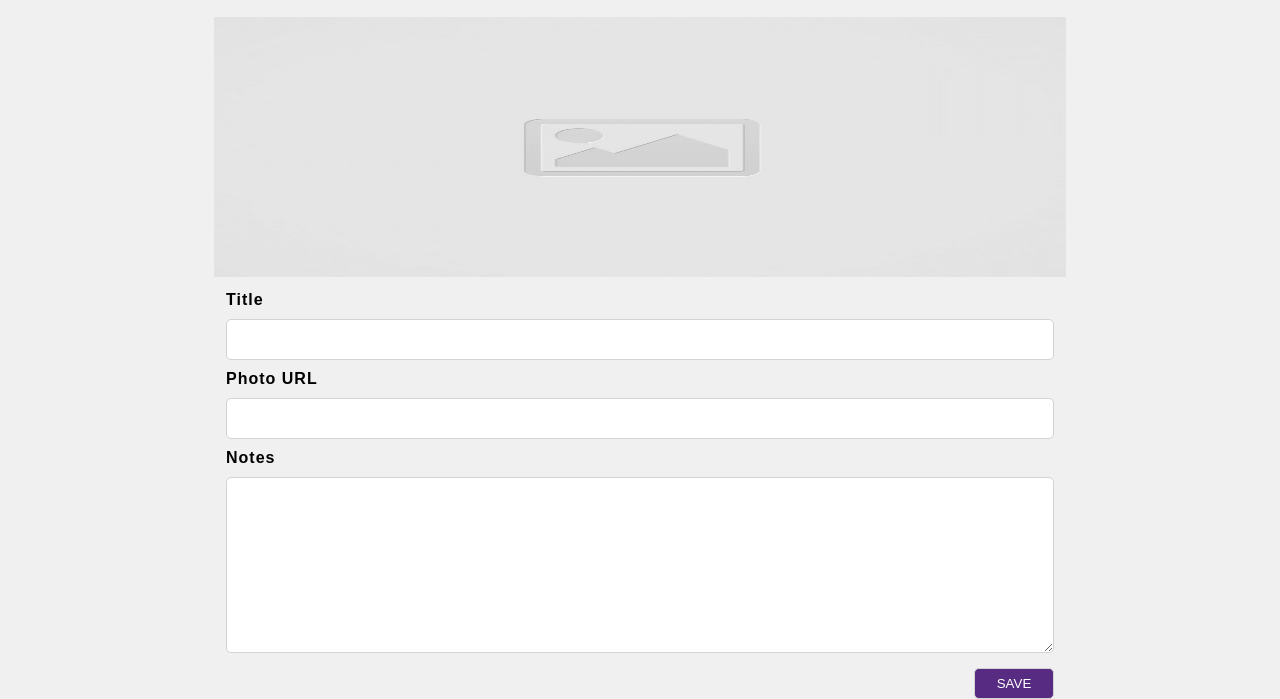
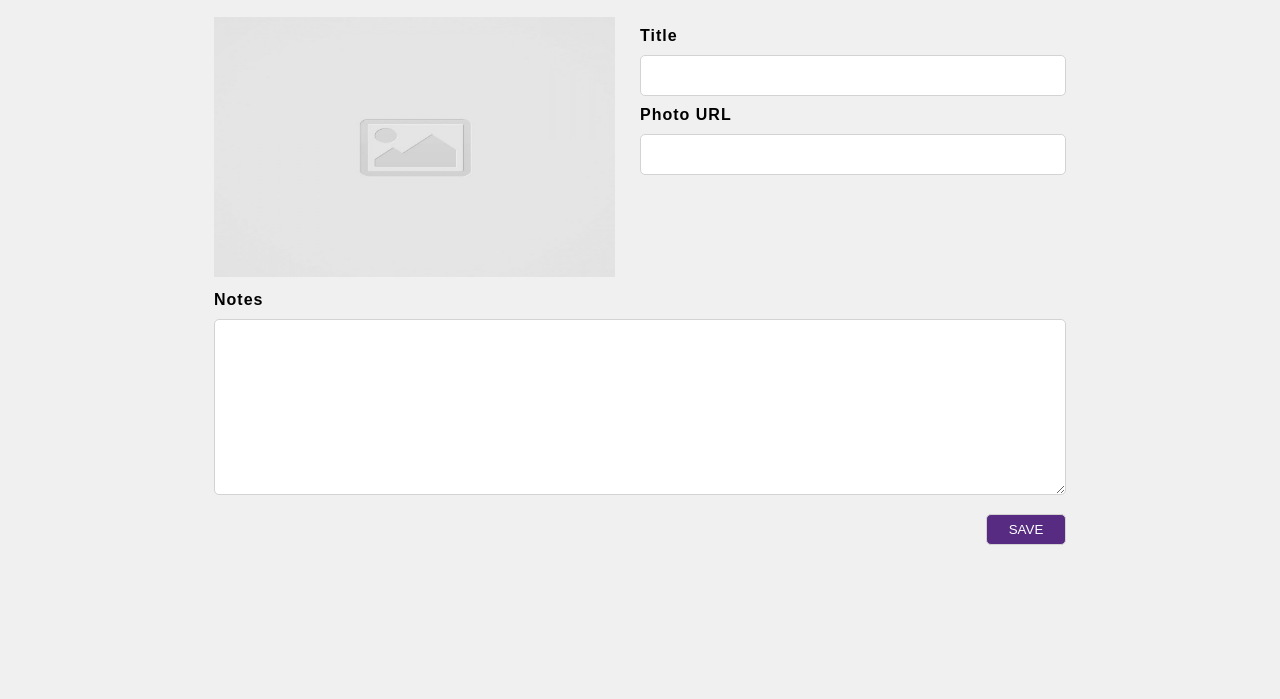
Before and after one commit to Kasiett/code-journal, a website: page index.html in a window 1280 px wide. Shown: the part 115-814 px from the top of the page. Drawn offline with Linux system fonts and the light colour scheme.

Commit message:
Added desktop css

```diff
--- a/css/styles.css
+++ b/css/styles.css
@@ -53,3 +53,35 @@ button {
   justify-content: flex-end;
   padding-top: 15px;
 }
+
+.img-wrapper,
+.entry-form {
+  width: 100%;
+}
+
+.textarea-label {
+  display: block;
+}
+
+textarea {
+  width: 100%;
+}
+
+@media screen and (min-width: 768px) {
+  textarea {
+    width: 100%;
+  }
+
+  .textarea-label {
+    display: block;
+  }
+
+  .img-wrapper,
+  .entry-form {
+    width: 50%;
+  }
+
+  .img-wrapper {
+    padding-right: 25px;
+  }
+}
--- a/index.html
+++ b/index.html
@@ -25,29 +25,28 @@
     </div>
   </header>
   <main class="container">
+    <div class="row">
       <div class="img-wrapper">
         <img src="./images/placeholder-image-square.jpg" alt="placeholder-image-square">
       </div>
-    <div data-view="entry-form">
-      <div class="row">
-        <form class="column-full" action="#">
-
+      <div class="entry-form" data-view="entry-form">
+        <form action="#">
           <label for="title">Title</label>
           <input id="title" type="text" name="title" required>
-
           <label for="url" >Photo URL</label>
           <input id="url" type="url" name="url" required>
+        </form>
+      </div>
+    </div>
 
-          <label for="textarea">Notes</label>
+    <div>
+      <label class="textarea-label" for="textarea">Notes</label>
       <textarea id="textarea" name="notes" cols="30" rows="10" required></textarea>
-
       <div class="form-footer">
         <button type="submit">SAVE</button>
       </div>
+    </div>
 
-        </form>
-      </div>
-    </div>
     <div data-view="entries" class="hidden"></div>
   </main>
   <script src="js/data.js"></script>
```
Lines whose indentation alone changed are shown as unchanged.
